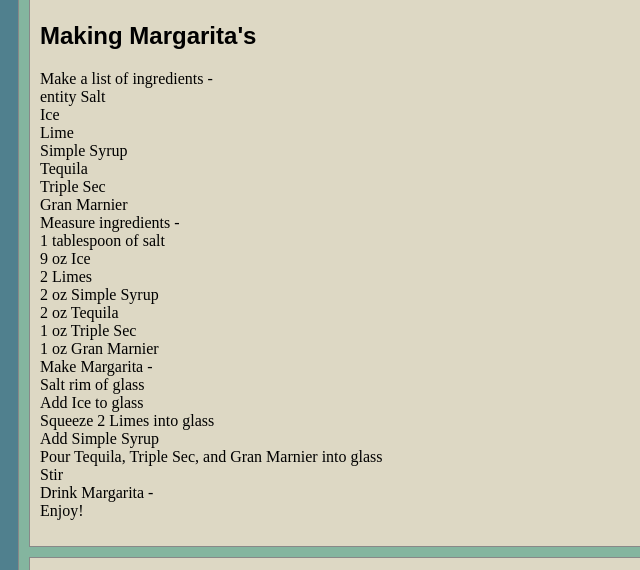
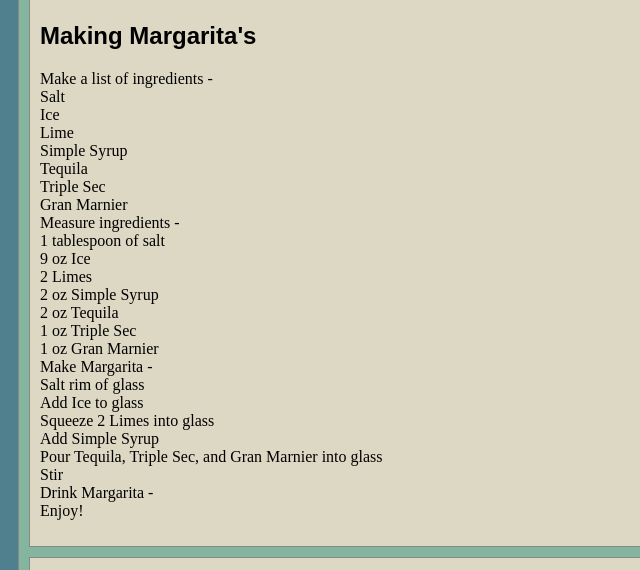
Before and after one commit to Nucl3arSn4ke/art101a, a plain HTML site: page lab4/index.html in a window 1280 px wide. Shown: the part 334-904 px from the top of the page, 0-640 px from the left. Drawn offline with nearby package versions, Linux system fonts and the light colour scheme.

Commit message:
Update index.html

```diff
--- a/lab4/index.html
+++ b/lab4/index.html
@@ -34,7 +34,7 @@
 					<h2>Making Margarita's</h2>
 					<p>
 						Make a list of ingredients -<br>
-				&#9; entity Salt<br>
+							Salt<br>
 							Ice<br>
 							Lime<br>
 							Simple Syrup<br>
```
